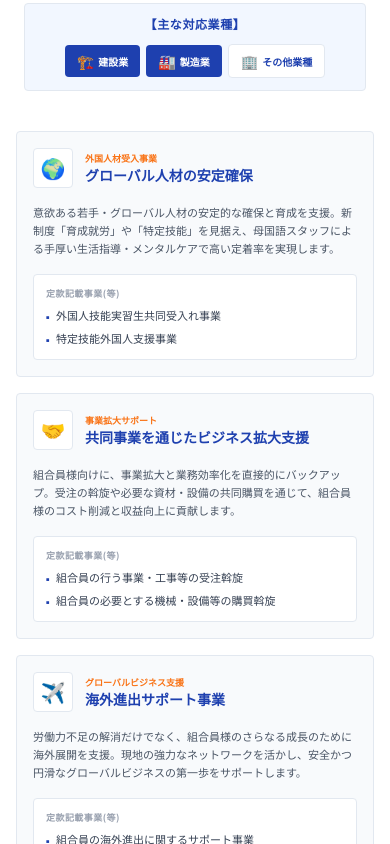
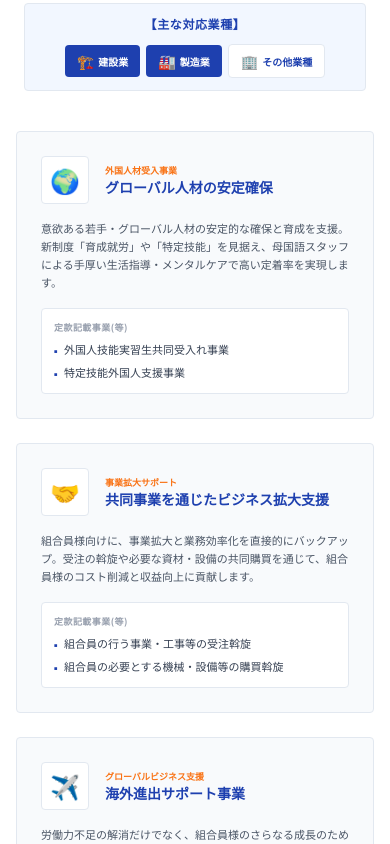
Before and after one commit to soldata1188/solutioncoop-jp, a Next.js app in the folder solutioncoop-app/: page / in a window 390 px wide. Shown: the part 1480-2324 px from the top of the page. Built offline with nearby package versions, Linux system fonts and the light colour scheme; no server answers.

Commit message:
style: change business categories grid to 2 columns on desktop

```diff
--- a/solutioncoop-app/components/home/BusinessCategoriesSection.tsx
+++ b/solutioncoop-app/components/home/BusinessCategoriesSection.tsx
@@ -71,12 +71,12 @@ export default function BusinessCategoriesSection() {
           </div>
         </div>
 
-        {/* 4 Pillars Grid: 1 col on mobile, 2 cols on tablet, 4 cols on desktop */}
-        <div className="grid grid-cols-1 sm:grid-cols-2 lg:grid-cols-4 gap-4 md:gap-6 max-w-7xl mx-auto">
+        {/* 4 Pillars Grid: 1 col on mobile, 2 cols on tablet and desktop */}
+        <div className="grid grid-cols-1 sm:grid-cols-2 gap-6 md:gap-8 max-w-5xl mx-auto">
           {categories.map((cat, i) => (
-            <div key={i} className="flex flex-col bg-slate-50 rounded-xl p-4 sm:p-6 md:p-8 border border-slate-200 hover:shadow-lg hover:border-[#1e40af]/30 transition-all duration-300">
-              <div className="flex flex-row md:flex-col lg:flex-row items-center lg:items-start gap-3 sm:gap-4 mb-4 sm:mb-6">
-                <div className="w-10 h-10 sm:w-12 sm:h-12 md:w-14 md:h-14 bg-white rounded flex items-center justify-center text-xl sm:text-2xl md:text-3xl shadow-sm border border-slate-100 shrink-0">
+            <div key={i} className="flex flex-col bg-slate-50 rounded-xl p-6 md:p-8 border border-slate-200 hover:shadow-lg hover:border-[#1e40af]/30 transition-all duration-300">
+              <div className="flex flex-row items-center lg:items-start gap-4 mb-4 sm:mb-6">
+                <div className="w-12 h-12 md:w-16 md:h-16 bg-white rounded flex items-center justify-center text-2xl md:text-4xl shadow-sm border border-slate-100 shrink-0">
                   {cat.icon}
                 </div>
                 <div>
```
